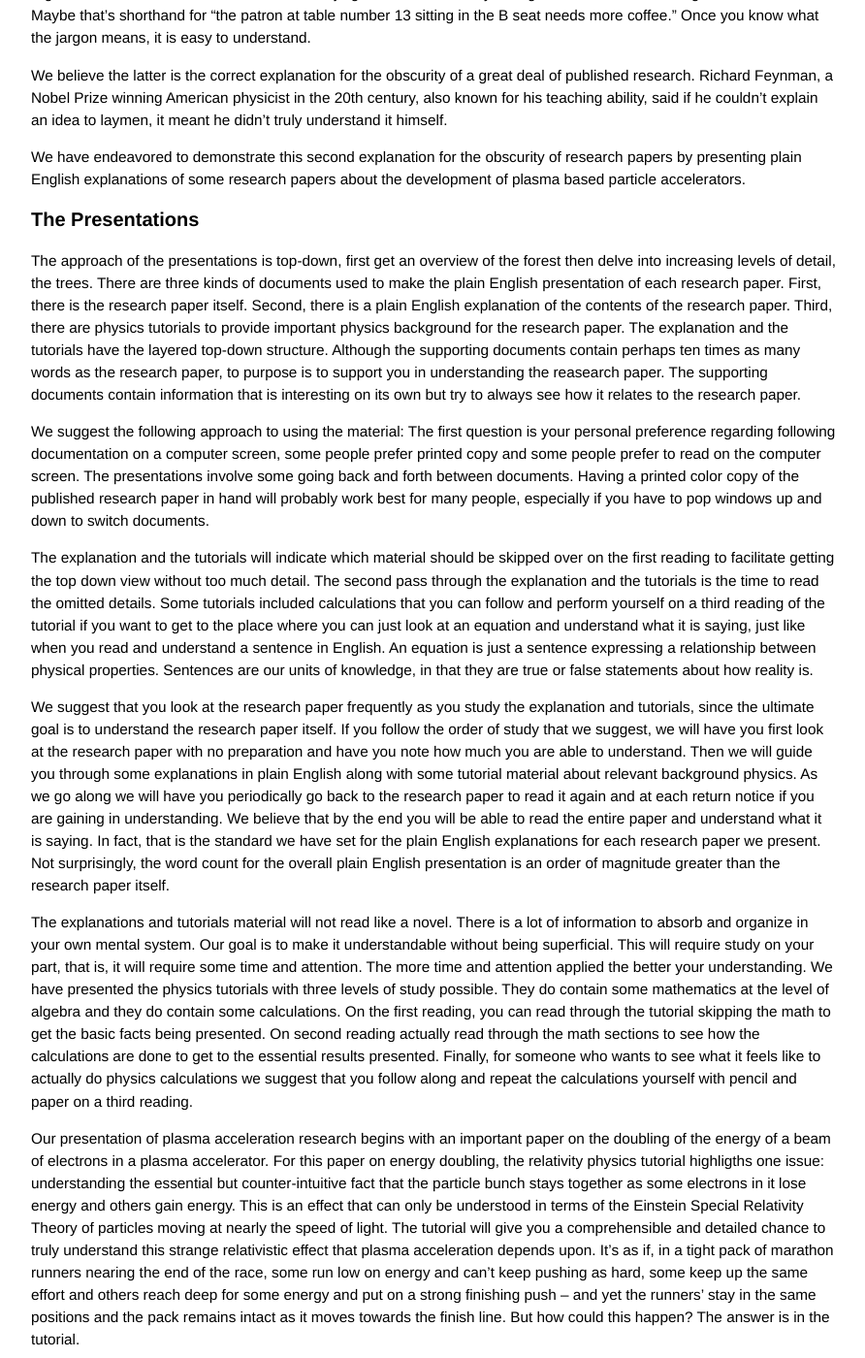
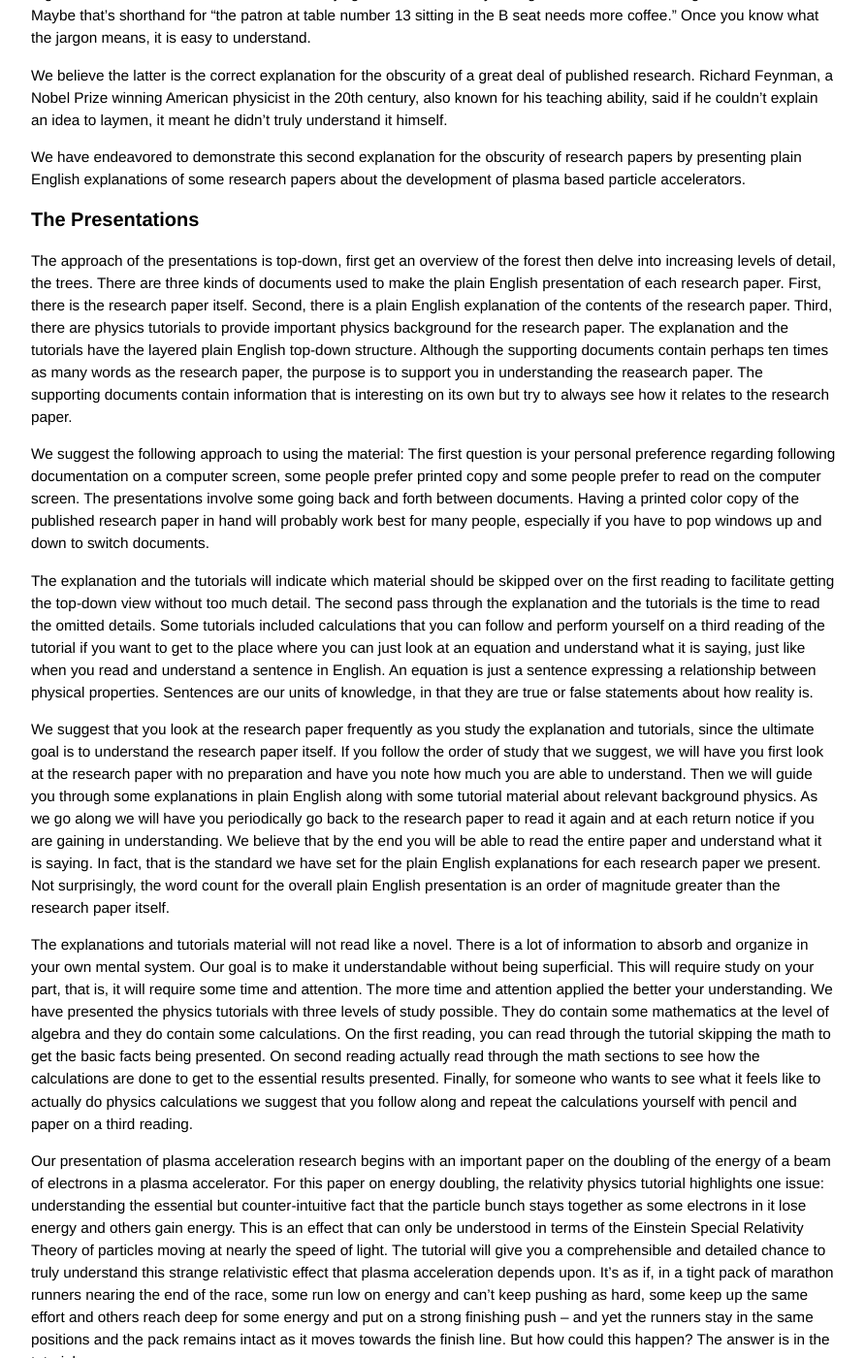
Before and after one commit to grbfacet/facet, a Jekyll site: the page built from plasma-accel-explained.md, in a window 1280 px wide and 1400 px high, scrolled down 695 px. Shown: the whole window at 97% size, without its empty margins (193-1085 px from the left). Built offline with Jekyll 4.4.1, drawn with Linux system fonts in a browser that asks for light colours; some of the changed text lies outside the part shown.

Commit message:
Update plasma-accel-explained.md

```diff
--- a/plasma-accel-explained.md
+++ b/plasma-accel-explained.md
@@ -23,17 +23,17 @@ We have endeavored to demonstrate this second explanation for the obscurity of r
 
 ## The Presentations
 
-The approach of the presentations is top-down, first get an overview of the forest then delve into increasing levels of detail, the trees. There are three kinds of documents used to make the plain English presentation of each research paper. First, there is the research paper itself. Second, there is a plain English explanation of the contents of the research paper. Third, there are physics tutorials to provide important physics background for the research paper. The explanation and the tutorials have the layered top-down structure. Although the supporting documents contain perhaps ten times as many words as the research paper, to purpose is to support you in understanding the reasearch paper. The supporting documents contain information that is interesting on its own but try to always see how it relates to the research paper.
+The approach of the presentations is top-down, first get an overview of the forest then delve into increasing levels of detail, the trees. There are three kinds of documents used to make the plain English presentation of each research paper. First, there is the research paper itself. Second, there is a plain English explanation of the contents of the research paper. Third, there are physics tutorials to provide important physics background for the research paper. The explanation and the tutorials have the layered plain English top-down structure. Although the supporting documents contain perhaps ten times as many words as the research paper, the purpose is to support you in understanding the reasearch paper. The supporting documents contain information that is interesting on its own but try to always see how it relates to the research paper.
 
 We suggest the following approach to using the material: The first question is your personal preference regarding following documentation on a computer screen, some people prefer printed copy and some people prefer to read on the computer screen. The presentations involve some going back and forth between documents. Having a printed color copy of the published research paper in hand will probably work best for many people, especially if you have to pop windows up and down to switch documents.
 
-The explanation and the tutorials will indicate which material should be skipped over on the first reading to facilitate getting the top down view without too much detail. The second pass through the explanation and the tutorials is the time to read the omitted details. Some tutorials included calculations that you can follow and perform yourself on a third reading of the tutorial if you want to get to the place where you can just look at an equation and understand what it is saying, just like when you read and understand a sentence in English. An equation is just a sentence expressing a relationship between physical properties. Sentences are our units of knowledge, in that they are true or false statements about how reality is.
+The explanation and the tutorials will indicate which material should be skipped over on the first reading to facilitate getting the top-down view without too much detail. The second pass through the explanation and the tutorials is the time to read the omitted details. Some tutorials included calculations that you can follow and perform yourself on a third reading of the tutorial if you want to get to the place where you can just look at an equation and understand what it is saying, just like when you read and understand a sentence in English. An equation is just a sentence expressing a relationship between physical properties. Sentences are our units of knowledge, in that they are true or false statements about how reality is.
 
 We suggest that you look at the research paper frequently as you study the explanation and tutorials, since the ultimate goal is to understand the research paper itself. If you follow the order of study that we suggest, we will have you first look at the research paper with no preparation and have you note how much you are able to understand. Then we will guide you through some explanations in plain English along with some tutorial material about relevant background physics. As we go along we will have you periodically go back to the research paper to read it again and at each return notice if you are gaining in understanding. We believe that by the end you will be able to read the entire paper and understand what it is saying. In fact, that is the standard we have set for the plain English explanations for each research paper we present. Not surprisingly, the word count for the overall plain English presentation is an order of magnitude greater than the research paper itself.
 
 The explanations and tutorials material will not read like a novel. There is a lot of information to absorb and organize in your own mental system. Our goal is to make it understandable without being superficial. This will require study on your part, that is, it will require some time and attention. The more time and attention applied the better your understanding. We have presented the physics tutorials with three levels of study possible. They do contain some mathematics at the level of algebra and they do contain some calculations. On the first reading, you can read through the tutorial skipping the math to get the basic facts being presented. On second reading actually read through the math sections to see how the calculations are done to get to the essential results presented. Finally, for someone who wants to see what it feels like to actually do physics calculations we suggest that you follow along and repeat the calculations yourself with pencil and paper on a third reading.
 
-Our presentation of plasma acceleration research begins with an important paper on the doubling of the energy of a beam of electrons in a plasma accelerator. For this paper on energy doubling, the relativity physics tutorial highligths one issue: understanding the essential but counter-intuitive fact that the particle bunch stays together as some electrons in it lose energy and others gain energy. This is an effect that can only be understood in terms of the Einstein Special Relativity Theory of particles moving at nearly the speed of light. The tutorial will give you a comprehensible and detailed chance to truly understand this strange relativistic effect that plasma acceleration depends upon. It’s as if, in a tight pack of marathon runners nearing the end of the race, some run low on energy and can’t keep pushing as hard, some keep up the same effort and others reach deep for some energy and put on a strong finishing push – and yet the runners’ stay in the same positions and the pack remains intact as it moves towards the finish line. But how could this happen? The answer is in the tutorial.
+Our presentation of plasma acceleration research begins with an important paper on the doubling of the energy of a beam of electrons in a plasma accelerator. For this paper on energy doubling, the relativity physics tutorial highlights one issue: understanding the essential but counter-intuitive fact that the particle bunch stays together as some electrons in it lose energy and others gain energy. This is an effect that can only be understood in terms of the Einstein Special Relativity Theory of particles moving at nearly the speed of light. The tutorial will give you a comprehensible and detailed chance to truly understand this strange relativistic effect that plasma acceleration depends upon. It’s as if, in a tight pack of marathon runners nearing the end of the race, some run low on energy and can’t keep pushing as hard, some keep up the same effort and others reach deep for some energy and put on a strong finishing push – and yet the runners stay in the same positions and the pack remains intact as it moves towards the finish line. But how could this happen? The answer is in the tutorial.
 
 After you have studied the energy doubling paper you can go in one of two directions to learn more about plasma acceleration. One path loops back to the earlier plasma acceleration research at the FFTB and explains a series of papers that were written over the years describing research to learn how to master plasma acceleration that led up to the beam energy doubling experiment. You will see a very typical history of the development of understanding of a phenomenon through scientific experimental research. The other path available to you is to jump to the present state of plasma acceleration research at FACET and understand the questions that are under active research now and get a glimpse of possible future developments.
 
```
